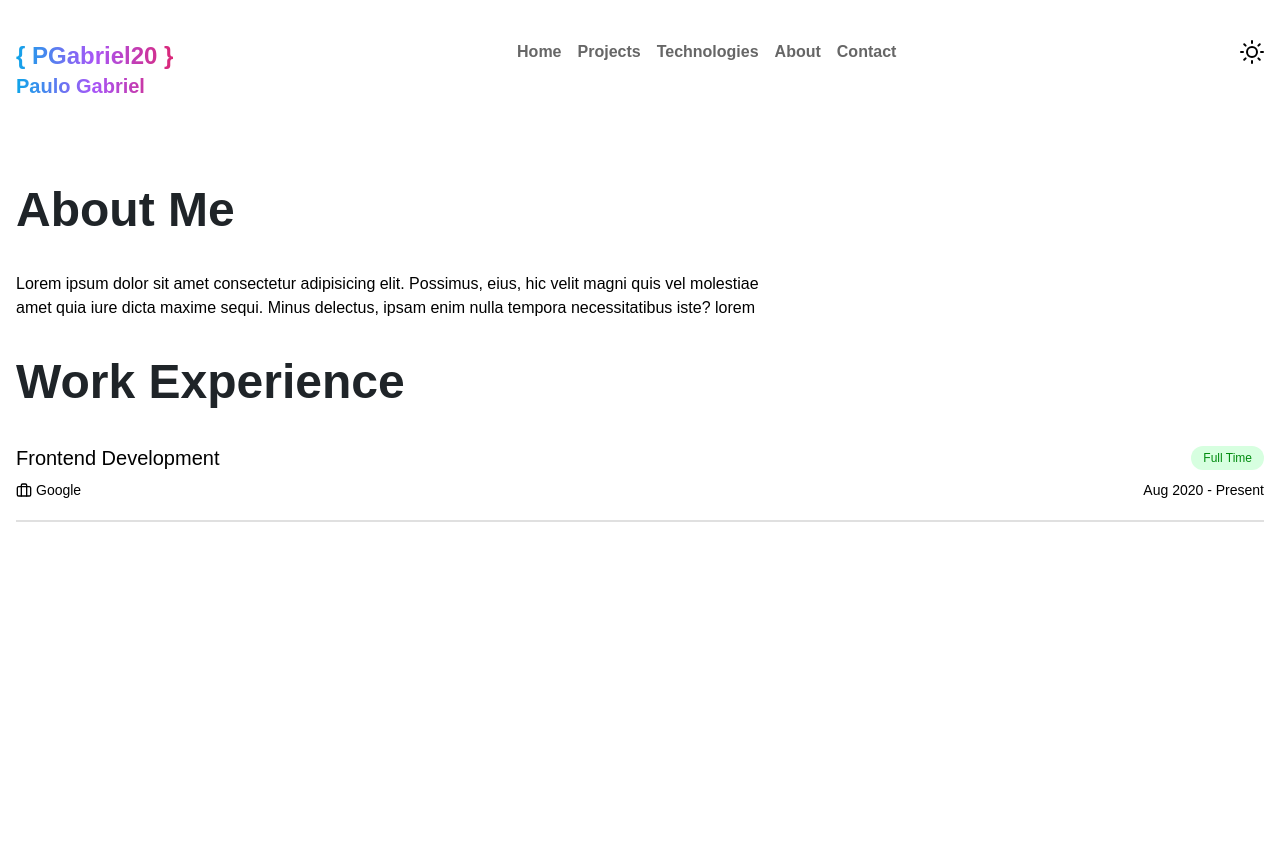
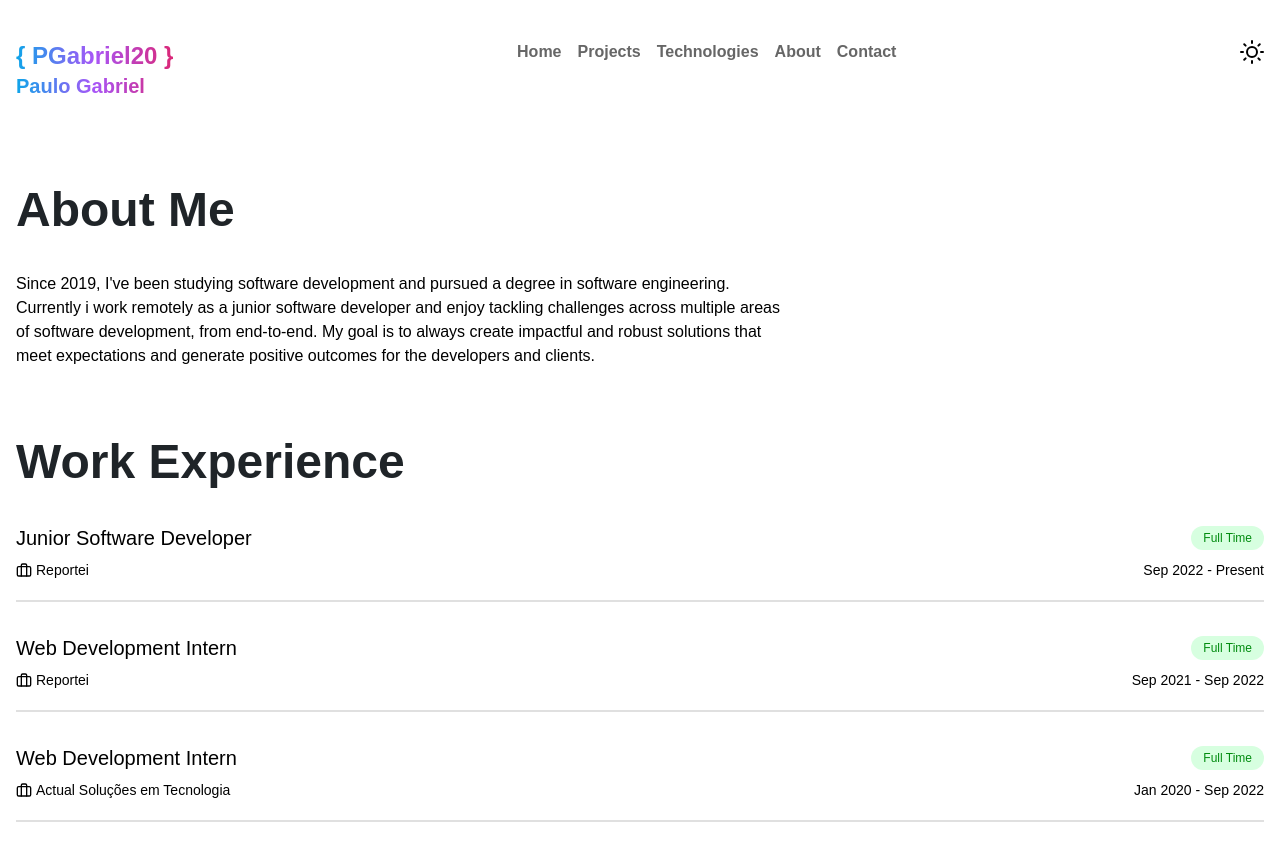
Before and after one commit to PGabriel20/Portifolio, a Next.js app: page /about in a window 1280 px wide. Before the commit the page ends 800 px from the top, so only its background shows below. Built offline with nearby package versions, Linux system fonts and the light colour scheme.

Commit message:
Refactored about, contact and home pages

```diff
--- a/src/pages/about.tsx
+++ b/src/pages/about.tsx
@@ -1,3 +1,4 @@
+import WorkSection from '@/components/WorkSection';
 import { FiBriefcase } from 'react-icons/fi';
 
 const About: React.FC = () => {
@@ -7,33 +8,38 @@ const About: React.FC = () => {
         <h1 className='text-2xl text-dark-heading dark:text-light-heading md:text-4xl xl:text-5xl xl:leading-tight font-bold'>
           About Me
         </h1>
-        <p className='text-content py-8 lg:max-w-3xl'>
-          Lorem ipsum dolor sit amet consectetur adipisicing elit. Possimus, eius, hic velit magni
-          quis vel molestiae amet quia iure dicta maxime sequi. Minus delectus, ipsam enim nulla
-          tempora necessitatibus iste? lorem
+        <p className='text-content py-8 leading-8 md:leading-normal lg:max-w-3xl'>
+          Since 2019, I&apos;ve been studying software development and pursued a degree in software
+          engineering. Currently i work remotely as a junior software developer and enjoy tackling
+          challenges across multiple areas of software development, from end-to-end. My goal is to
+          always create impactful and robust solutions that meet expectations and generate positive
+          outcomes for the developers and clients.
         </p>
       </article>
-      <section>
+      <section className='mt-8'>
         <h1 className='text-2xl text-dark-heading dark:text-light-heading md:text-4xl xl:text-5xl xl:leading-tight font-bold'>
           Work Experience
         </h1>
-        <article className='pt-8 border-b-2 border-dark-content pb-5 dark:border-light-content border-opacity-20 dark:border-opacity-20'>
-          <div className='flex justify-between items-center'>
-            <h1 className='text-content md:text-lg lg:text-xl'>Frontend Development</h1>
-            <div className='btn bg-greenbg text-green-text text-xs inline-block rounded-3xl px-3 py-1 min-w-fit'>
-              Full Time
-            </div>
-          </div>
-          <div className='flex justify-between pt-2'>
-            <div className='flex items-center'>
-              <FiBriefcase />
-              <p className='text-content text-xs md:text-sm font-light pl-1'>Google</p>
-            </div>
-            <p className='text-content text-xs md:text-sm font-light pl-1 min-w-fit'>
-              Aug 2020 - Present
-            </p>
-          </div>
-        </article>
+        <WorkSection
+          title='junior software developer'
+          company='Reportei'
+          period='Full Time'
+          periodStart='Sep 2022'
+        />
+        <WorkSection
+          title='web development intern'
+          company='Reportei'
+          period='Full Time'
+          periodStart='Sep 2021'
+          periodEnd='Sep 2022'
+        />
+        <WorkSection
+          title='web development intern'
+          company='Actual Soluções em Tecnologia'
+          period='Full Time'
+          periodStart='Jan 2020'
+          periodEnd='Sep 2022'
+        />
       </section>
     </div>
   );
--- a/src/pages/contact.tsx
+++ b/src/pages/contact.tsx
@@ -1,15 +1,15 @@
 const Contact: React.FC = () => {
   return (
-    <div className='mt-28 md:mt-32'>
+    <div className='flex flex-col gap-2 mt-28 md:mt-32'>
       <h1 className='text-center text-2xl md:text-3xl lg:text-6xl text-dark-heading dark:text-light-heading font-semibold md:font-bold'>
         For any questions please drop a mail
       </h1>
       <h3 className='text-center text-3xl md:text-4xl lg:text-6xl text-transparent bg-clip-text bg-gradient-to-r from-sky-500 via-purple-500 to-pink-600 font-semibold md:font-bold pt-5 md:pt-10 md:pb-6'>
-        <a href='mailto:hi@example.com'>hi@example.com</a>
+        <a href='bielporreca@gmail.com'>bielporreca@gmail.com</a>
       </h3>
       <span className='text-center text-content text-xl font-light block'>or</span>
       <h3 className='text-center text-3xl md:text-4xl lg:text-6xl text-transparent bg-clip-text bg-gradient-to-r from-sky-500 via-purple-500 to-pink-600 font-semibold md:font-bold pt-2 md:py-6'>
-        <a href='tel:+91 12345 67890'>+91 12345 67890</a>
+        <a href='tel:+55 (19) 99122 9111'>+55 (19) 99122 9111</a>
       </h3>
     </div>
   );
--- a/src/pages/index.tsx
+++ b/src/pages/index.tsx
@@ -1,16 +1,39 @@
 import Image from 'next/image';
+import Link from 'next/link';
+import { FaGithub, FaLinkedin } from 'react-icons/fa';
 
 export default function Home() {
   return (
-    <div className='flex justify-between items-center mt-20 md:mt-28'>
+    <div className='flex flex-col relative mt-20 md:mt-28'>
+      <div className='flex justify-between w-full'>
+        <section>
           <h1 className='text-2xl md:text-4xl text-solid-heading dark:text-light-heading font-bold'>
             Hi 👋, <br /> My name is <br />
             <span className='text-transparent bg-clip-text bg-gradient-to-r from-sky-500 to-purple-500'>
               Gabriel
             </span>
-        <br />I build stuff for web
+            <br />I build stuff for the web
           </h1>
-      <div className='w-32 h-32 md:w-64 md:h-64 flex-shrink-0 rounded-full bg-dark-card bg-gradient-to-r from-sky-500 via-purple-500 to-pink-600 p-1'>
+
+          <div className='flex gap-4'>
+            <Link
+              target='_blank'
+              href='https://www.linkedin.com/in/paulo-gabriel-porreca-937981208/'
+              rel='noreferrer noopener'
+            >
+              <FaLinkedin className='text-3xl mt-8 text-dark-heading dark:text-white hover:scale-110 transition-transform' />
+            </Link>
+            <Link
+              target='_blank'
+              href='https://www.github.com/PGabriel20/'
+              rel='noreferrer noopener'
+            >
+              <FaGithub className='text-3xl mt-8 text-dark-heading dark:text-white hover:scale-110 transition-transform' />
+            </Link>
+          </div>
+        </section>
+
+        <section className='w-32 h-32 md:w-64 md:h-64 flex-shrink-0 rounded-full bg-dark-card bg-gradient-to-r from-sky-500 via-purple-500 to-pink-600 p-1'>
           <Image
             src='https://avatars.githubusercontent.com/u/62361896?v=4'
             width={296}
@@ -18,7 +41,26 @@ export default function Home() {
             alt='My picture'
             className='rounded-full'
           />
+        </section>
       </div>
+
+      <section className='mt-28 mb-56'>
+        <p className='md:mt-4 text-md lg:text-xl leading-9 md:leading-7'>
+          I&apos;m a full-stack developer with a passion for web development. I love crafting
+          engaging front-end experiences, building robust back-end solutions, and exploring
+          infrastructure technologies like AWS, Cloudflare and Vercel. Currently studying to become
+          a software engineer, I constantly strive to learn new technologies to create better
+          solutions.
+        </p>
+      </section>
+
+      <hr className='bg-gray-100 border border-solid-heading rounded ' />
+      <footer className='font-secondary w-full flex  text-lg pt-4'>
+        <div className='flex flex-wrap gap-2 sm:gap-8'>
+          <h3 className='mt-4'>bielporreca@gmail.com</h3>
+          <h3 className='mt-4'>+55 (19) 99122 9111</h3>
+        </div>
+      </footer>
     </div>
   );
 }
--- a/src/pages/projects.tsx
+++ b/src/pages/projects.tsx
@@ -1,5 +1,4 @@
-import Link from 'next/link';
-import { FiExternalLink, FiGithub } from 'react-icons/fi';
+import ProjectCard from '@/components/ProjectCard';
 
 const Projects: React.FC = () => {
   return (
@@ -8,43 +7,12 @@ const Projects: React.FC = () => {
         My personal projects
       </h1>
       <section className='grid grid-cols-1 md:grid-cols-2 lg:grid-cols-3 gap-x-10'>
-        <div className='rounded-xl mt-10 overflow-hidden shadow-lg shadow-slate-300 dark:shadow-slate-900'>
-          <div className='bg-gradient-to-r from-sky-500 to-purple-500 h-56'></div>
-          <div className='dark:bg-dark-card p-4'>
-            <h1 className='dark:text-light-heading font-semibold text-lg pt-1'>Project title 1</h1>
-            <p className='text-content pt-4 font-light'>
-              This is sample project description random things are here in description This is
-              sample project lorem ipsum generator for dummy content
-            </p>
-            <h3 className='text-dark-heading dark:text-light-heading font-medium pt-4'>
-              Tech Stack : <span className='font-light'>HTML/CSS, JavaScript</span>
-            </h3>
-            <div className='flex justify-start gap-8 items-center mt-5'>
-              <div className='flex items-center'>
-                <FiExternalLink />
-                <Link
-                  href='https://google.com'
-                  target='_blank'
-                  rel='noreferrer noopener'
-                  className='underline pl-2 font-light dark:text-white'
-                >
-                  Live Preview
-                </Link>
-              </div>
-              <div className='flex items-center'>
-                <FiGithub />
-                <Link
-                  href='https://google.com'
-                  target='_blank'
-                  rel='noreferrer noopener'
-                  className='underline pl-2 font-light dark:text-white'
-                >
-                  View Code
-                </Link>
-              </div>
-            </div>
-          </div>
-        </div>
+        <ProjectCard
+          title='This'
+          description='My personal portifolio'
+          externalLink='/'
+          githubLink='/'
+        />
       </section>
     </div>
   );
```
Lines whose indentation alone changed are shown as unchanged.
